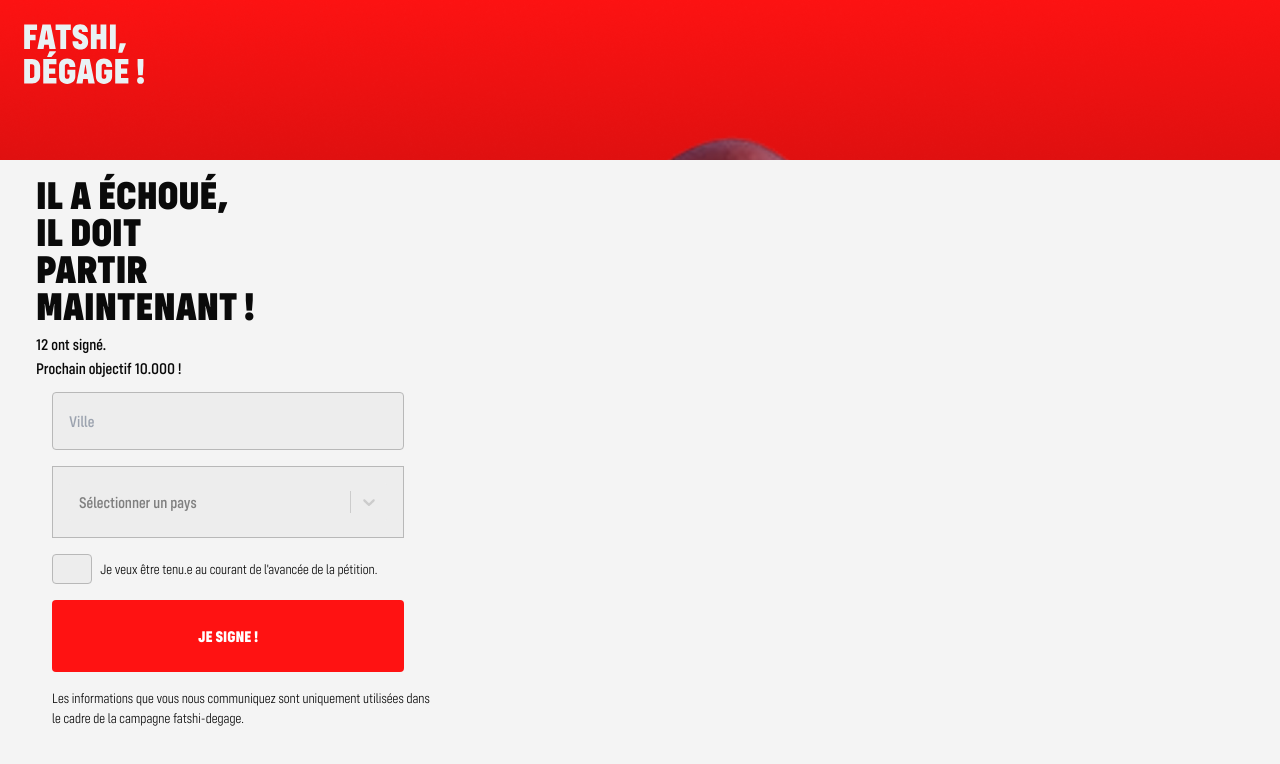
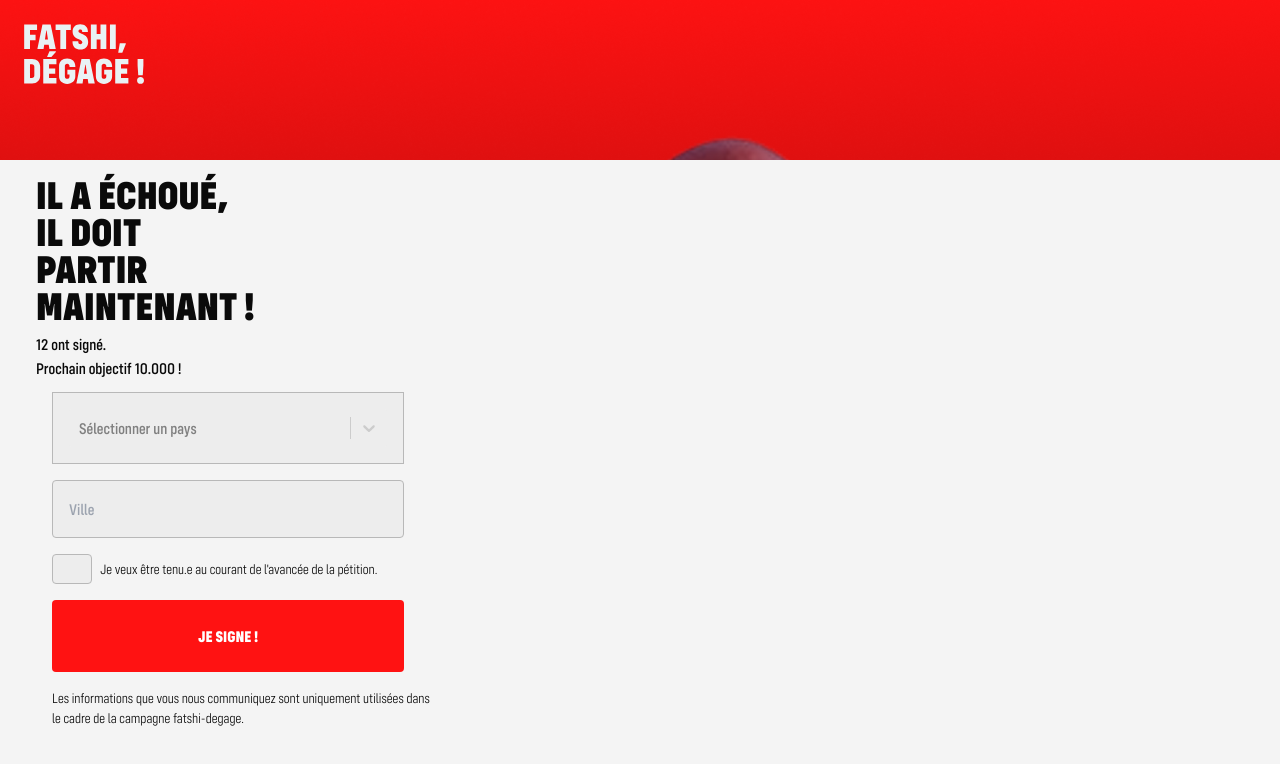
Before and after one commit to jambu43/fdegage, a Next.js app: page / in a window 1280 px wide. Both pictures are taken after a click on the button "SUIVANT". Shown: the top 764 px of the page. Built offline with nearby package versions, Linux system fonts and the light colour scheme; no server answers.

Commit message:
inversing

```diff
--- a/app/page.tsx
+++ b/app/page.tsx
@@ -187,15 +187,6 @@ export default function Home() {
 
               {step === 2 && (
                 <div className="space-y-4">
-                  <input
-                    type="text"
-                    name="city"
-                    placeholder="Ville"
-                    value={formData.city}
-                    onChange={handleChange}
-                    className="w-11/12 p-4 bg-[#EDEDED] border border-[#b8b8b8]  text-black rounded-sm"
-                    required
-                  />
                   <Select
                     options={countries}
                     value={selectedCountry}
@@ -217,6 +208,15 @@ export default function Home() {
                     className="w-11/12 p-4 bg-[#EDEDED] border border-[#b8b8b8] text-black"
                   />
 
+                  <input
+                    type="text"
+                    name="city"
+                    placeholder="Ville"
+                    value={formData.city}
+                    onChange={handleChange}
+                    className="w-11/12 p-4 bg-[#EDEDED] border border-[#b8b8b8]  text-black rounded-sm"
+                    required
+                  />
                   <div className="flex items-center">
                     <input
                       type="checkbox"
```
